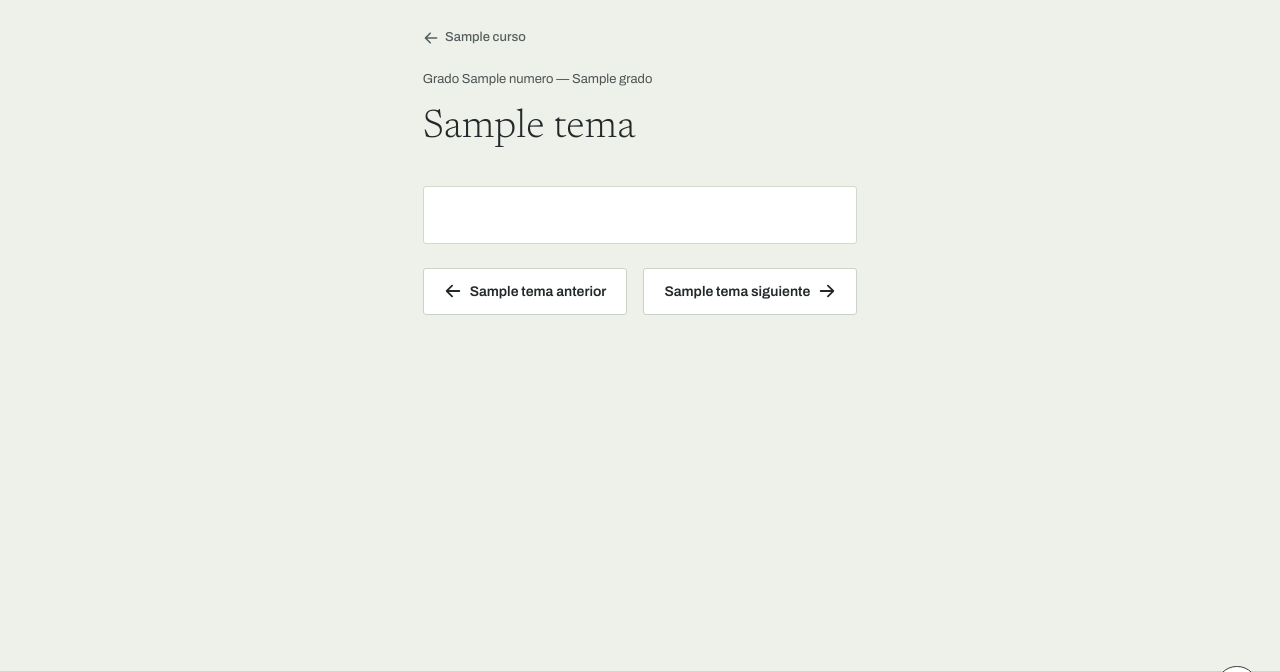
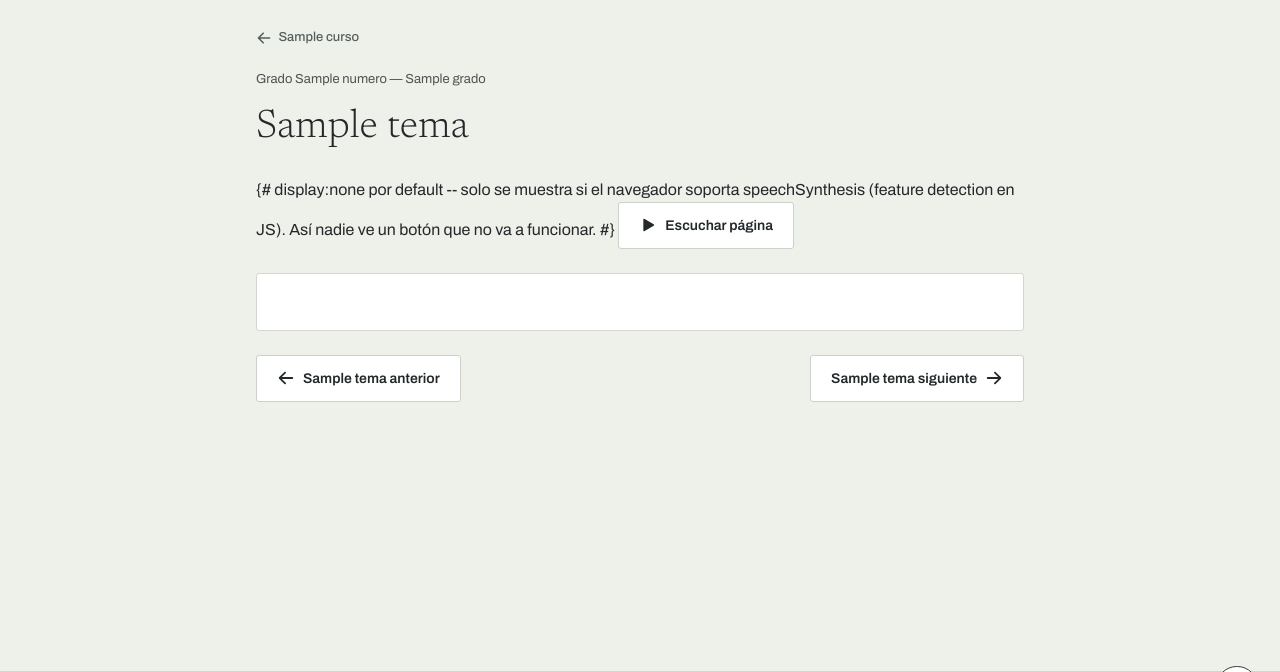
Before and after one commit to andresgiuffre/musica_digital, a Django app: template templates/trainer/tema_detail.html in a window 1280 px wide. Shown: the part 70-742 px from the top of the page. Run offline with Django 5.2, Linux system fonts and the light colour scheme; the template is opened without the code that fills it: most values are stand-ins (such as "Sample title", 1, 10 or a date in 2020); some libraries are stand-ins or nearby versions.

Commit message:
playback texto

```diff
--- a/templates/trainer/tema_detail.html
+++ b/templates/trainer/tema_detail.html
@@ -29,6 +29,8 @@
     .bloque-gab__video-embed { position: relative; width: 100%; padding-top: 56.25%; border-radius: var(--radius-data); overflow: hidden; }
     .bloque-gab__video-embed iframe { position: absolute; inset: 0; width: 100%; height: 100%; border: 0; }
     .tema-gab__vacio { color: var(--ink-soft); }
+
+    .tts-boton { display: inline-flex; align-items: center; gap: 0.5rem; }
 
     .tema-gab__paginacion { display: flex; align-items: center; justify-content: space-between; gap: 1rem; margin-top: 1.5rem; }
     .tema-gab__paginacion-link { display: inline-flex; align-items: center; gap: 0.4rem; }
@@ -66,28 +68,45 @@
         {{ curso.nombre_mostrado }}
     </a>
     <p class="tema-gab__migas">{% blocktrans with n=grado.numero titulo=grado.titulo_mostrado %}Grado {{ n }} — {{ titulo }}{% endblocktrans %}</p>
-    <h1 style="font-size: clamp(2rem, 4vw, 2.5rem); margin-bottom: 1.75rem;">{{ tema.titulo_mostrado }}</h1>
+    <h1 style="font-size: clamp(2rem, 4vw, 2.5rem); margin-bottom: 1.25rem;">{{ tema.titulo_mostrado }}</h1>
+
+    {% get_current_language as idioma_actual %}
+    {# display:none por default -- solo se muestra si el navegador soporta speechSynthesis
+       (feature detection en JS). Así nadie ve un botón que no va a funcionar. #}
+    <button type="button" id="tts-boton" class="btn-gab btn-gab--secondary tts-boton" style="display:none; margin-bottom: 1.5rem;"
+        data-lang="{{ idioma_actual }}"
+        data-txt-escuchar="{% trans 'Escuchar página' %}"
+        data-txt-pausar="{% trans 'Pausar' %}"
+        data-txt-reanudar="{% trans 'Reanudar' %}">
+        <svg class="tts-boton__icono-play" xmlns="http://www.w3.org/2000/svg" viewBox="0 0 20 20" fill="currentColor" width="18" height="18">
+            <path d="M6.3 3.34a1 1 0 00-1.5.86v11.6a1 1 0 001.5.86l10-5.8a1 1 0 000-1.72l-10-5.8z" />
+        </svg>
+        <svg class="tts-boton__icono-pausa" xmlns="http://www.w3.org/2000/svg" viewBox="0 0 20 20" fill="currentColor" width="18" height="18" style="display:none;">
+            <path d="M6 4a1 1 0 00-1 1v10a1 1 0 001 1h1a1 1 0 001-1V5a1 1 0 00-1-1H6zm7 0a1 1 0 00-1 1v10a1 1 0 001 1h1a1 1 0 001-1V5a1 1 0 00-1-1h-1z" />
+        </svg>
+        <span class="tts-boton__texto">{% trans "Escuchar página" %}</span>
+    </button>
 
     {% for bloque in bloques %}
         <div class="bloque-gab">
             {% if bloque.tipo == 'TEXTO' %}
-                <div class="tema-contenido-markdown">{{ bloque.html_renderizado }}</div>
+                <div class="tema-contenido-markdown tts-texto">{{ bloque.html_renderizado }}</div>
             {% elif bloque.tipo == 'EJEMPLO_PARTITURA' %}
-                {% if bloque.contexto_ejemplo_mostrado %}<p class="bloque-gab__contexto">{{ bloque.contexto_ejemplo_mostrado }}</p>{% endif %}
+                {% if bloque.contexto_ejemplo_mostrado %}<p class="bloque-gab__contexto tts-texto">{{ bloque.contexto_ejemplo_mostrado }}</p>{% endif %}
                 <div class="bloque-gab__partitura">
                     <div id="osmd-bloque-{{ bloque.id }}"></div>
                 </div>
             {% elif bloque.tipo == 'PRACTICA' %}
                 {% if bloque.practica_url_mostrado %}
-                    <a class="btn-gab btn-gab--primary" href="{{ bloque.practica_url_mostrado }}">{{ bloque.practica_texto_mostrado }}</a>
+                    <a class="btn-gab btn-gab--primary tts-texto" href="{{ bloque.practica_url_mostrado }}">{{ bloque.practica_texto_mostrado }}</a>
                 {% else %}
-                    <p style="margin: 0;">{{ bloque.practica_texto_mostrado }}</p>
+                    <p class="tts-texto" style="margin: 0;">{{ bloque.practica_texto_mostrado }}</p>
                 {% endif %}
             {% elif bloque.tipo == 'IMAGEN' %}
-                {% if bloque.contexto_imagen_mostrado %}<p class="bloque-gab__contexto">{{ bloque.contexto_imagen_mostrado }}</p>{% endif %}
+                {% if bloque.contexto_imagen_mostrado %}<p class="bloque-gab__contexto tts-texto">{{ bloque.contexto_imagen_mostrado }}</p>{% endif %}
                 <img class="bloque-gab__imagen" src="{% url 'bloque_imagen_archivo' bloque.id %}" alt="{{ bloque.contexto_imagen_mostrado }}">
             {% elif bloque.tipo == 'VIDEO' %}
-                {% if bloque.contexto_video_mostrado %}<p class="bloque-gab__contexto">{{ bloque.contexto_video_mostrado }}</p>{% endif %}
+                {% if bloque.contexto_video_mostrado %}<p class="bloque-gab__contexto tts-texto">{{ bloque.contexto_video_mostrado }}</p>{% endif %}
                 {% if bloque.video_fuente == 'ARCHIVO' %}
                     <video class="bloque-gab__video" controls controlsList="nodownload noremoteplayback" disablepictureinpicture preload="metadata">
                         <source src="{% url 'bloque_video_archivo' bloque.id %}">
@@ -191,5 +210,100 @@
             });
     });
 })();
+
+(function () {
+    // Voz nativa del navegador (Web Speech API) -- sin costo, sin cuenta, sin
+    // backend. Calidad variable según navegador/SO del visitante (en Edge/
+    // Safari suele ser bastante natural, en Chrome/Firefox más robótica) --
+    // decisión consciente del usuario, no una limitación que se nos escapó.
+    if (!('speechSynthesis' in window) || typeof SpeechSynthesisUtterance === 'undefined') {
+        return; // navegador sin soporte -- el botón queda oculto (display:none del HTML)
+    }
+
+    const boton = document.getElementById('tts-boton');
+    if (!boton) return;
+
+    const idiomaSpeech = boton.dataset.lang === 'en' ? 'en-US' : 'es-AR';
+    const iconoPlay = boton.querySelector('.tts-boton__icono-play');
+    const iconoPausa = boton.querySelector('.tts-boton__icono-pausa');
+    const etiqueta = boton.querySelector('.tts-boton__texto');
+
+    boton.style.display = ''; // el navegador soporta TTS -- ahora sí lo mostramos
+
+    // getVoices() puede devolver [] en la primera llamada y cargar async un
+    // instante después -- se resuelve solo cuando hace falta elegir voz
+    // (dentro de hablarSiguiente), no hay que esperar nada acá arriba.
+    function elegirVoz(lang) {
+        const voces = window.speechSynthesis.getVoices();
+        const prefijo = lang.split('-')[0];
+        const candidatas = voces.filter(v => v.lang.toLowerCase().startsWith(prefijo));
+        // Heurística, no hay estándar de nombres entre navegadores/SO: prioriza
+        // voces cuyo nombre sugiere mejor calidad (neuronales/online) sobre las
+        // genéricas del sistema, cuando el navegador ofrece más de una opción.
+        const buena = candidatas.find(v => /natural|neural|online|google|microsoft/i.test(v.name));
+        return buena || candidatas[0] || null;
+    }
+
+    function textosDeLaPagina() {
+        return Array.from(document.querySelectorAll('.tts-texto'))
+            .map(el => el.innerText.trim())
+            .filter(Boolean);
+    }
+
+    let cola = [];
+    let indiceActual = 0;
+    let reproduciendo = false;
+
+    function actualizarBoton() {
+        iconoPlay.style.display = reproduciendo ? 'none' : '';
+        iconoPausa.style.display = reproduciendo ? '' : 'none';
+        etiqueta.textContent = reproduciendo ? boton.dataset.txtPausar : boton.dataset.txtEscuchar;
+    }
+
+    function hablarSiguiente() {
+        if (indiceActual >= cola.length) {
+            reproduciendo = false;
+            actualizarBoton();
+            return;
+        }
+        const utterance = new SpeechSynthesisUtterance(cola[indiceActual]);
+        utterance.lang = idiomaSpeech;
+        const voz = elegirVoz(idiomaSpeech);
+        if (voz) utterance.voice = voz;
+        utterance.onend = function () {
+            indiceActual++;
+            hablarSiguiente();
+        };
+        utterance.onerror = function () {
+            // No corta toda la lectura por un solo bloque que falle -- sigue
+            // con el siguiente en vez de dejar al usuario colgado en silencio.
+            indiceActual++;
+            hablarSiguiente();
+        };
+        window.speechSynthesis.speak(utterance);
+    }
+
+    boton.addEventListener('click', function () {
+        if (window.speechSynthesis.paused) {
+            window.speechSynthesis.resume();
+            reproduciendo = true;
+            actualizarBoton();
+            return;
+        }
+        if (reproduciendo) {
+            window.speechSynthesis.pause();
+            reproduciendo = false;
+            actualizarBoton();
+            return;
+        }
+        window.speechSynthesis.cancel();
+        cola = textosDeLaPagina();
+        indiceActual = 0;
+        if (cola.length === 0) return;
+        reproduciendo = true;
+        actualizarBoton();
+        hablarSiguiente();
+    });
+})();
 </script>
 {% endblock %}
```
